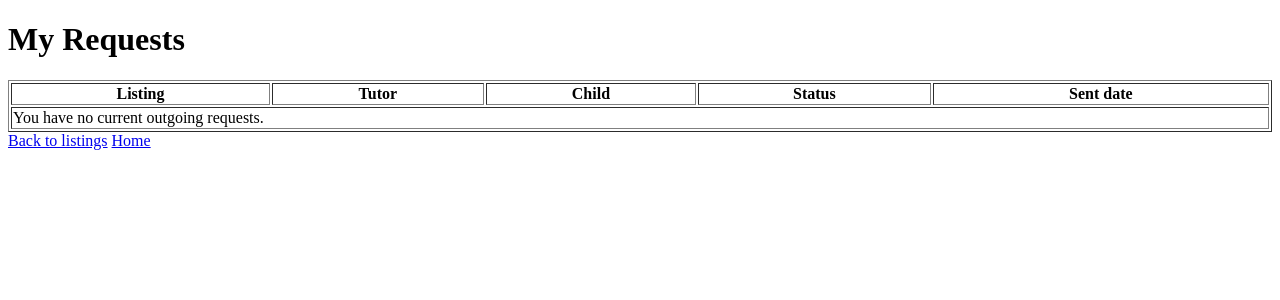
After one commit to zhiruii/IS2108-pair-project, a Django app: page /enrolments/parent_my_requests_view/ in a window 1280 px wide. The commit adds this page. Shown: the top 300 px of the page. Run offline with Django 5.2, Linux system fonts and the light colour scheme; the visitor is signed in with stand-in values (Sample User, id 1); data that the repository does not hold is empty.

Commit message:
Added a requests view for parents to view outgoing requests.

```diff
--- a/tutorlink/accounts/models.py
+++ b/tutorlink/accounts/models.py
@@ -73,6 +73,9 @@ LEVEL_CHOICES = [
     ('JC2', 'JC 2'),
 ]
 
+
+
+
 class Child(models.Model):
     parent = models.ForeignKey(User, on_delete=models.CASCADE)
     first_name = models.CharField(max_length=50)
--- /dev/null
+++ b/tutorlink/enrolments/templates/enrolments/parent_my_requests_view.html
@@ -0,0 +1,35 @@
+<!DOCTYPE html>
+<html>
+    <head>
+        <title>My Requests</title>
+    </head>
+    <body>
+        <h1>My Requests</h1>
+        <table border="1" style="width: 100%;">
+            <tr>
+                <th>Listing</th>
+                <th>Tutor</th>
+                <th>Child</th>
+                <th>Status</th>
+                <th>Sent date</th>
+            </tr>
+            {% for r in requests %}
+            <tr>
+                <td>{{ r.listing }}</td>
+                <td>{{ r.listing.tutor }}</td>
+                <td>{{ r.child }}</td>
+                <td>{{ r.status }}</td>
+                <td>{{ r.created_at|date:"d M Y" }}</td>
+            </tr>
+            {% empty %}
+            <tr>
+                <td colspan="5">
+                    You have no current outgoing requests.
+                </td>
+            </tr>
+            {% endfor %}
+        </table>
+        <a href="{% url 'parent_listings_view' %}">Back to listings</a>
+        <a href="{% url 'index' %}">Home</a>
+    </body>
+</html>
--- a/tutorlink/enrolments/urls.py
+++ b/tutorlink/enrolments/urls.py
@@ -1,6 +1,7 @@
 from django.urls import path
-from .views import send_enrolment_request_view
+from .views import send_enrolment_request_view, parent_my_requests_view
 
 urlpatterns = [
     path("send_enrolment_request/<int:pk>/", send_enrolment_request_view, name='send_enrolment_request_view'),
+    path("parent_my_requests_view/", parent_my_requests_view, name="parent_my_requests_view"),
 ]
--- a/tutorlink/enrolments/views.py
+++ b/tutorlink/enrolments/views.py
@@ -5,23 +5,40 @@ from accounts.models import Child
 from .models import EnrolmentRequest
 from .forms import EnrolmentRequestForm
 
+
 # Create your views here.
 @login_required
 def send_enrolment_request_view(request, pk):
-    if request.user.role != 'PARENT':
-        return redirect('index')
-    listing = get_object_or_404(Listing, pk=pk, status='OPEN')
+    if request.user.role != "PARENT":
+        return redirect("index")
+    listing = get_object_or_404(Listing, pk=pk, status="OPEN")
     children = Child.objects.filter(parent=request.user)
     if not children.exists():
-        return redirect('child_create')
+        return redirect("child_create")
 
-    if request.method == 'POST':
-        form = EnrolmentRequestForm(request.POST, instance=EnrolmentRequest(listing=listing), children=children)
+    if request.method == "POST":
+        form = EnrolmentRequestForm(
+            request.POST, instance=EnrolmentRequest(listing=listing), children=children
+        )
         if form.is_valid():
             form.save()
-            return redirect('parent_listings_view')
+            return redirect("parent_my_requests_view")
 
     else:
         form = EnrolmentRequestForm(children=children)
 
-    return render(request, 'enrolments/send_enrolment_request_view.html', {'form': form, 'listing': listing})
+    return render(
+        request,
+        "enrolments/send_enrolment_request_view.html",
+        {"form": form, "listing": listing},
+    )
+
+
+@login_required
+def parent_my_requests_view(request):
+    if request.user.role != "PARENT":
+        return redirect("index")
+    requests = EnrolmentRequest.objects.filter(child__parent=request.user).order_by(
+        "-created_at"
+    )
+    return render(request, "enrolments/parent_my_requests_view.html", {'requests': requests})
--- a/tutorlink/templates/index.html
+++ b/tutorlink/templates/index.html
@@ -8,7 +8,8 @@
 {% if user.role == 'PARENT' %}
 <a href="{% url 'parent_profile' %}">My profile</a>
 <a href="{% url 'child_list' %}">My children</a>
-<a href="{% url 'parent_listings_view' %}">View Listings</a>
+<a href="{% url 'parent_listings_view' %}">View listings</a>
+<a href="{% url 'parent_my_requests_view' %}">My requests</a>
 
 {% elif user.role == 'TUTOR' %}
 <a href="{% url 'tutor_profile' %}">My profile</a>
```
